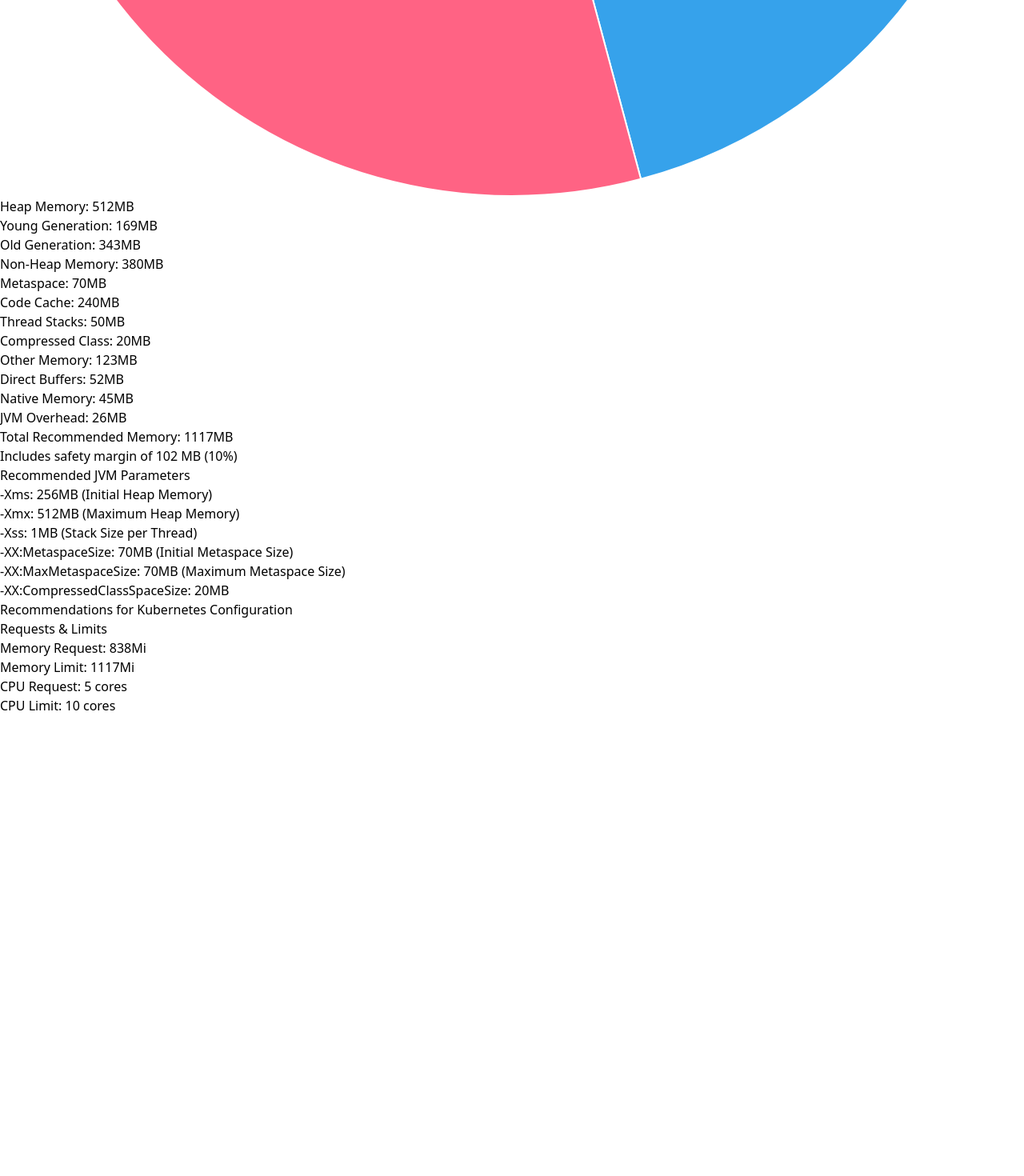
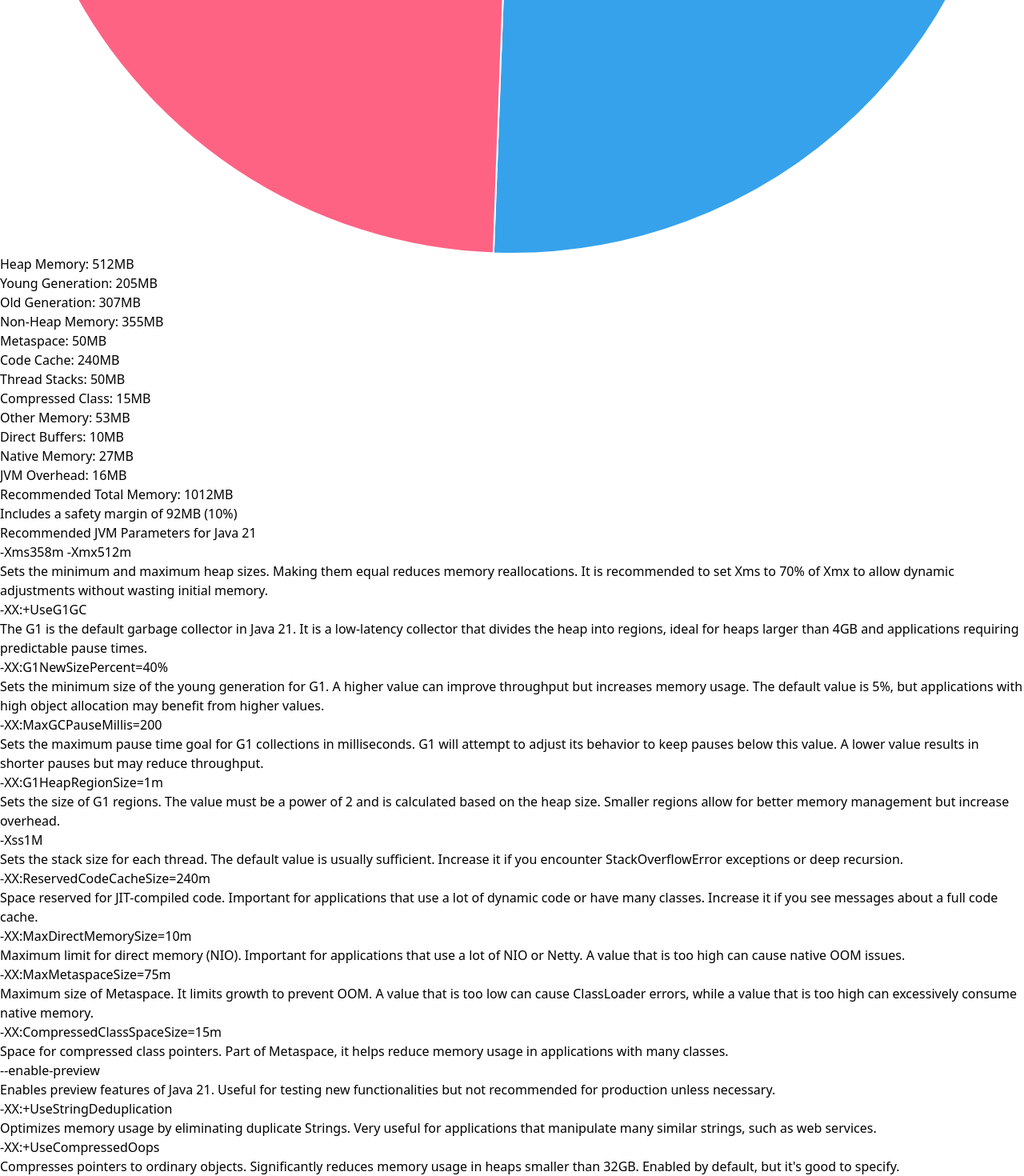
Before and after one commit to robsonkades/java-memory-calculator, a React (Vite) app: page / in a window 1280 px wide. Shown: the part 1178-2648 px from the top of the page at 80% size. Before the commit the page ends 2072 px from the top, so only its background shows below. Built offline with nearby package versions, Linux system fonts and the light colour scheme.

Commit message:
initial commit

```diff
--- a/src/App.jsx
+++ b/src/App.jsx
@@ -1,6 +1,6 @@
-import { useState } from 'react';
-import { Pie } from 'react-chartjs-2';
-import { Chart as ChartJS, ArcElement, Tooltip, Legend } from 'chart.js';
+import {useState} from 'react';
+import {Pie} from 'react-chartjs-2';
+import {ArcElement, Chart as ChartJS, Legend, Tooltip} from 'chart.js';
 
 ChartJS.register(ArcElement, Tooltip, Legend);
 
@@ -8,26 +8,28 @@ export default function DetailedMemoryCalculator() {
     const [heapSize, setHeapSize] = useState(512);
     const [threads, setThreads] = useState(50);
     const [classes, setClasses] = useState(10000);
-    const [targetUtilization, setTargetUtilization] = useState(80);
+    const [targetUtilization, setTargetUtilization] = useState(75);
+    const [stackSizePerThread, setStackSizePerThread] = useState(1);
+    const [codeCache, setCodeCache] = useState(240);
+    const [maxDirectMemorySize, setMaxDirectMemorySize] = useState(10);
+    const [gcType, setGCType] = useState('G1');
 
-    // Heap Memory
-    const youngGen = Math.ceil(heapSize * 0.33);
+    // Heap Memory calculations updated for Java 21
+    const youngGen = Math.ceil(heapSize * (gcType === 'G1' ? 0.40 : 0.25));
     const oldGen = heapSize - youngGen;
 
-    // Non-Heap Memory
-    const metaspace = Math.ceil(classes * 0.007);
-    const codeCache = 240;
-    const threadStacks = threads * 1;
-    const compressedClassSpace = Math.ceil(classes * 0.002);
+    // Non-Heap Memory calculations refined
+    const metaspace = Math.ceil(classes * 0.005);
+    const threadStacks = threads * stackSizePerThread;
+    const compressedClassSpace = Math.ceil(classes * 0.0015);
     const totalNonHeap = metaspace + codeCache + threadStacks + compressedClassSpace;
 
-    // Other Memory
-    const directBuffers = Math.ceil(heapSize * 0.1);
-    const nativeMemory = Math.ceil((heapSize + totalNonHeap) * 0.05);
-    const jvmOverhead = Math.ceil(heapSize * 0.05);
-    const totalOther = directBuffers + nativeMemory + jvmOverhead;
+    // Other Memory calculations updated
+    const nativeMemory = Math.ceil((heapSize + totalNonHeap) * 0.03);
+    const jvmOverhead = Math.ceil(heapSize * 0.03);
+    const totalOther = maxDirectMemorySize + nativeMemory + jvmOverhead;
 
-    // Total
+    // Total with safety margin
     const subtotal = heapSize + totalNonHeap + totalOther;
     const safetyMargin = Math.ceil(subtotal * 0.1);
     const total = subtotal + safetyMargin;
@@ -44,42 +46,126 @@ export default function DetailedMemoryCalculator() {
         ],
     };
 
-    // eslint-disable-next-line react/prop-types
-    const Card = ({ title, children, bgColor = 'bg-white' }) => (
-        <div className={`border rounded-lg shadow-lg ${bgColor} overflow-hidden`}>
-            <div className="px-4 py-2 font-semibold bg-gray-100 border-b">{title}</div>
-            <div className="p-4">{children}</div>
+    const TooltipLabel = ({text, tooltip}) => (
+        <div className="group relative inline-block">
+            <div className="inline-flex items-center">
+                {text}
+            </div>
+            <div
+                className="invisible group-hover:visible absolute z-10 w-64 bg-black text-white text-sm rounded-lg py-2 px-3 -right-2 top-full mt-1 shadow-lg">
+                {tooltip}
+                <div className="absolute -top-1 right-3 w-2 h-2 bg-black transform rotate-45"/>
+            </div>
         </div>
     );
 
-    const JvmParameters = () => (
-        <div className="mt-6 p-4 bg-blue-50 rounded-lg border">
-            <h2 className="text-xl font-bold">Recommended JVM Parameters</h2>
-            <ul className="list-disc list-inside mt-4">
-                <li><span className="font-bold">-Xms:</span> {Math.floor(heapSize * 0.5)}MB (Initial Heap Memory)</li>
-                <li><span className="font-bold">-Xmx:</span> {heapSize}MB (Maximum Heap Memory)</li>
-                <li><span className="font-bold">-Xss:</span> 1MB (Stack Size per Thread)</li>
-                <li><span className="font-bold">-XX:MetaspaceSize:</span> {metaspace}MB (Initial Metaspace Size)</li>
-                <li><span className="font-bold">-XX:MaxMetaspaceSize:</span> {metaspace}MB (Maximum Metaspace Size)</li>
-                <li><span className="font-bold">-XX:CompressedClassSpaceSize:</span> {compressedClassSpace}MB</li>
-            </ul>
-        </div>
-    );
+    const JvmParameters = () => {
+        const g1Settings = gcType === 'G1' ? (
+            <>
+                <li className="my-2">
+                    <TooltipLabel
+                        text={<span className="font-bold">-XX:+UseG1GC</span>}
+                        tooltip="The G1 is the default garbage collector in Java 21. It is a low-latency collector that divides the heap into regions, ideal for heaps larger than 4GB and applications requiring predictable pause times."
+                    />
+                </li>
+                <li className="my-2">
+                    <TooltipLabel
+                        text={<span
+                            className="font-bold">-XX:G1NewSizePercent={Math.floor(youngGen / heapSize * 100)}%</span>}
+                        tooltip="Sets the minimum size of the young generation for G1. A higher value can improve throughput but increases memory usage. The default value is 5%, but applications with high object allocation may benefit from higher values."
+                    />
+                </li>
+                <li className="my-2">
+                    <TooltipLabel
+                        text={<span className="font-bold">-XX:MaxGCPauseMillis=200</span>}
+                        tooltip="Sets the maximum pause time goal for G1 collections in milliseconds. G1 will attempt to adjust its behavior to keep pauses below this value. A lower value results in shorter pauses but may reduce throughput."
+                    />
+                </li>
+                <li className="my-2">
+                    <TooltipLabel
+                        text={<span
+                            className="font-bold">-XX:G1HeapRegionSize={Math.max(1, Math.floor(heapSize / 2048))}m</span>}
+                        tooltip="Sets the size of G1 regions. The value must be a power of 2 and is calculated based on the heap size. Smaller regions allow for better memory management but increase overhead."
+                    />
+                </li>
+            </>
+        ) : (
+            <>
+                <li className="my-2">
+                    <TooltipLabel
+                        text={<span className="font-bold">-XX:+UseZGC</span>}
+                        tooltip="ZGC is a scalable, low-latency garbage collector that keeps pauses below 1ms regardless of heap size. It is ideal for applications that need consistent response times and can utilize more CPU and memory."
+                    />
+                </li>
+                <li className="my-2">
+                    <TooltipLabel
+                        text={<span className="font-bold">-XX:ZAllocationSpikeTolerance=2</span>}
+                        tooltip="Controls how much extra space ZGC reserves for allocation spikes. A higher value increases tolerance for spikes but uses more memory. A value of 2 is a good balance for most applications."
+                    />
+                </li>
+            </>
+        );
 
-    const KubernetesRecommendations = () => {
-        const requestMemory = Math.ceil(total * 0.75);
-        const limitMemory = total;
-        const cpuRequest = Math.ceil(threads * 0.1);
-        const cpuLimit = Math.ceil(threads * 0.2);
         return (
-            <div className="mt-6 p-4 bg-green-50 rounded-lg border">
-                <h2 className="text-xl font-bold">Recommendations for Kubernetes Configuration</h2>
-                <h3 className="text-lg font-semibold mt-4">Requests & Limits</h3>
-                <ul className="list-disc list-inside mt-2">
-                    <li><span className="font-bold">Memory Request:</span> {requestMemory}Mi</li>
-                    <li><span className="font-bold">Memory Limit:</span> {limitMemory}Mi</li>
-                    <li><span className="font-bold">CPU Request:</span> {cpuRequest} cores</li>
-                    <li><span className="font-bold">CPU Limit:</span> {cpuLimit} cores</li>
+            <div className="mt-6 p-4 bg-blue-50 rounded-lg border">
+                <h2 className="text-xl font-bold">Recommended JVM Parameters for Java 21</h2>
+                <ul className="list-disc list-inside mt-4">
+                    <li className="my-2">
+                        <TooltipLabel
+                            text={<span className="font-bold">-Xms{Math.floor(heapSize * 0.7)}m -Xmx{heapSize}m</span>}
+                            tooltip="Sets the minimum and maximum heap sizes. Making them equal reduces memory reallocations. It is recommended to set Xms to 70% of Xmx to allow dynamic adjustments without wasting initial memory."
+                        />
+                    </li>
+                    {g1Settings}
+                    <li className="my-2">
+                        <TooltipLabel
+                            text={<span className="font-bold">-Xss{stackSizePerThread}M</span>}
+                            tooltip="Sets the stack size for each thread. The default value is usually sufficient. Increase it if you encounter StackOverflowError exceptions or deep recursion."
+                        />
+                    </li>
+                    <li className="my-2">
+                        <TooltipLabel
+                            text={<span className="font-bold">-XX:ReservedCodeCacheSize={codeCache}m</span>}
+                            tooltip="Space reserved for JIT-compiled code. Important for applications that use a lot of dynamic code or have many classes. Increase it if you see messages about a full code cache."
+                        />
+                    </li>
+                    <li className="my-2">
+                        <TooltipLabel
+                            text={<span className="font-bold">-XX:MaxDirectMemorySize={maxDirectMemorySize}m</span>}
+                            tooltip="Maximum limit for direct memory (NIO). Important for applications that use a lot of NIO or Netty. A value that is too high can cause native OOM issues."
+                        />
+                    </li>
+                    <li className="my-2">
+                        <TooltipLabel
+                            text={<span className="font-bold">-XX:MaxMetaspaceSize={Math.ceil(metaspace * 1.5)}m</span>}
+                            tooltip="Maximum size of Metaspace. It limits growth to prevent OOM. A value that is too low can cause ClassLoader errors, while a value that is too high can excessively consume native memory."
+                        />
+                    </li>
+                    <li className="my-2">
+                        <TooltipLabel
+                            text={<span
+                                className="font-bold">-XX:CompressedClassSpaceSize={compressedClassSpace}m</span>}
+                            tooltip="Space for compressed class pointers. Part of Metaspace, it helps reduce memory usage in applications with many classes."
+                        />
+                    </li>
+                    <li className="my-2">
+                        <TooltipLabel
+                            text={<span className="font-bold">--enable-preview</span>}
+                            tooltip="Enables preview features of Java 21. Useful for testing new functionalities but not recommended for production unless necessary."
+                        />
+                    </li>
+                    <li className="my-2">
+                        <TooltipLabel
+                            text={<span className="font-bold">-XX:+UseStringDeduplication</span>}
+                            tooltip="Optimizes memory usage by eliminating duplicate Strings. Very useful for applications that manipulate many similar strings, such as web services."
+                        />
+                    </li>
+                    <li className="my-2">
+                        <TooltipLabel
+                            text={<span className="font-bold">-XX:+UseCompressedOops</span>}
+                            tooltip="Compresses pointers to ordinary objects. Significantly reduces memory usage in heaps smaller than 32GB. Enabled by default, but it's good to specify."
+                        />
+                    </li>
                 </ul>
             </div>
         );
@@ -87,11 +173,28 @@ export default function DetailedMemoryCalculator() {
 
     return (
         <div className="p-4 max-w-6xl mx-auto">
-            <div className="bg-white rounded-lg shadow-sm p-6 mb-4">
-                <h1 className="text-2xl font-bold mb-6">Java Memory Calculator</h1>
+            <div className="bg-white rounded-lg shadow-lg p-6 mb-4">
+                <h1 className="text-2xl font-bold mb-6">Java 21 Memory Calculator</h1>
+
+                <div className="bg-blue-100 border-l-4 border-blue-500 p-4 mb-4">
+                    <p className="text-blue-700">
+                        Optimized for Java 21 with support for G1 and ZGC garbage collectors.
+                    </p>
+                </div>
 
                 <div className="grid grid-cols-1 md:grid-cols-2 gap-6">
                     <div className="space-y-4">
+                        <div>
+                            <label className="block font-medium mb-1">Garbage Collector:</label>
+                            <select
+                                value={gcType}
+                                onChange={(e) => setGCType(e.target.value)}
+                                className="w-full p-2 border rounded focus:ring focus:ring-blue-300"
+                            >
+                                <option value="G1">G1 GC (Recommended)</option>
+                                <option value="ZGC">Z GC (Low latency)</option>
+                            </select>
+                        </div>
                         <div>
                             <label className="block font-medium mb-1">Desired Heap (MB):</label>
                             <input
@@ -120,48 +223,60 @@ export default function DetailedMemoryCalculator() {
                             />
                         </div>
                         <div>
-                            <label className="block font-medium mb-1">Target Utilization (%):</label>
+                            <label className="block font-medium mb-1">Reserved Code Cache (MB):</label>
                             <input
                                 type="number"
-                                value={targetUtilization}
-                                onChange={(e) => setTargetUtilization(Number(e.target.value))}
+                                value={codeCache}
+                                onChange={(e) => setCodeCache(Number(e.target.value))}
+                                className="w-full p-2 border rounded focus:ring focus:ring-blue-300"
+                            />
+                        </div>
+                        <div>
+                            <label className="block font-medium mb-1">Direct Memory Size (MB):</label>
+                            <input
+                                type="number"
+                                value={maxDirectMemorySize}
+                                onChange={(e) => setMaxDirectMemorySize(Number(e.target.value))}
                                 className="w-full p-2 border rounded focus:ring focus:ring-blue-300"
                             />
                         </div>
                     </div>
 
-                    <Card title="Memory Distribution">
-                        <Pie data={pieData} />
-                    </Card>
+                    <div className="bg-white rounded-lg shadow p-4">
+                        <h2 className="text-lg font-semibold mb-4">Memory Distribution</h2>
+                        <Pie data={pieData}/>
+                    </div>
                 </div>
 
                 <div className="grid grid-cols-1 md:grid-cols-3 gap-4 mt-6">
-                    <Card title={`Heap Memory: ${heapSize}MB`} bgColor="bg-blue-50">
+                    <div className="bg-blue-50 rounded-lg shadow p-4">
+                        <h2 className="text-lg font-semibold mb-2">Heap Memory: {heapSize}MB</h2>
                         <div>Young Generation: {youngGen}MB</div>
                         <div>Old Generation: {oldGen}MB</div>
-                    </Card>
-                    <Card title={`Non-Heap Memory: ${totalNonHeap}MB`} bgColor="bg-red-50">
+                    </div>
+
+                    <div className="bg-red-50 rounded-lg shadow p-4">
+                        <h2 className="text-lg font-semibold mb-2">Non-Heap Memory: {totalNonHeap}MB</h2>
                         <div>Metaspace: {metaspace}MB</div>
                         <div>Code Cache: {codeCache}MB</div>
                         <div>Thread Stacks: {threadStacks}MB</div>
                         <div>Compressed Class: {compressedClassSpace}MB</div>
-                    </Card>
-                    <Card title={`Other Memory: ${totalOther}MB`} bgColor="bg-green-50">
-                        <div>Direct Buffers: {directBuffers}MB</div>
+                    </div>
+
+                    <div className="bg-green-50 rounded-lg shadow p-4">
+                        <h2 className="text-lg font-semibold mb-2">Other Memory: {totalOther}MB</h2>
+                        <div>Direct Buffers: {maxDirectMemorySize}MB</div>
                         <div>Native Memory: {nativeMemory}MB</div>
                         <div>JVM Overhead: {jvmOverhead}MB</div>
-                    </Card>
+                    </div>
                 </div>
 
                 <div className="mt-6 p-4 bg-gray-50 rounded-lg border">
-                    <div className="text-xl font-bold">Total Recommended Memory: {total}MB</div>
-                    <div className="text-sm text-gray-600">Includes safety margin of {safetyMargin} MB (10%)</div>
+                    <div className="text-xl font-bold">Recommended Total Memory: {total}MB</div>
+                    <div className="text-sm text-gray-600">Includes a safety margin of {safetyMargin}MB (10%)</div>
                 </div>
 
-                <div className="mt-6">
-                    <JvmParameters />
-                    <KubernetesRecommendations />
-                </div>
+                <JvmParameters/>
             </div>
         </div>
     );
```
